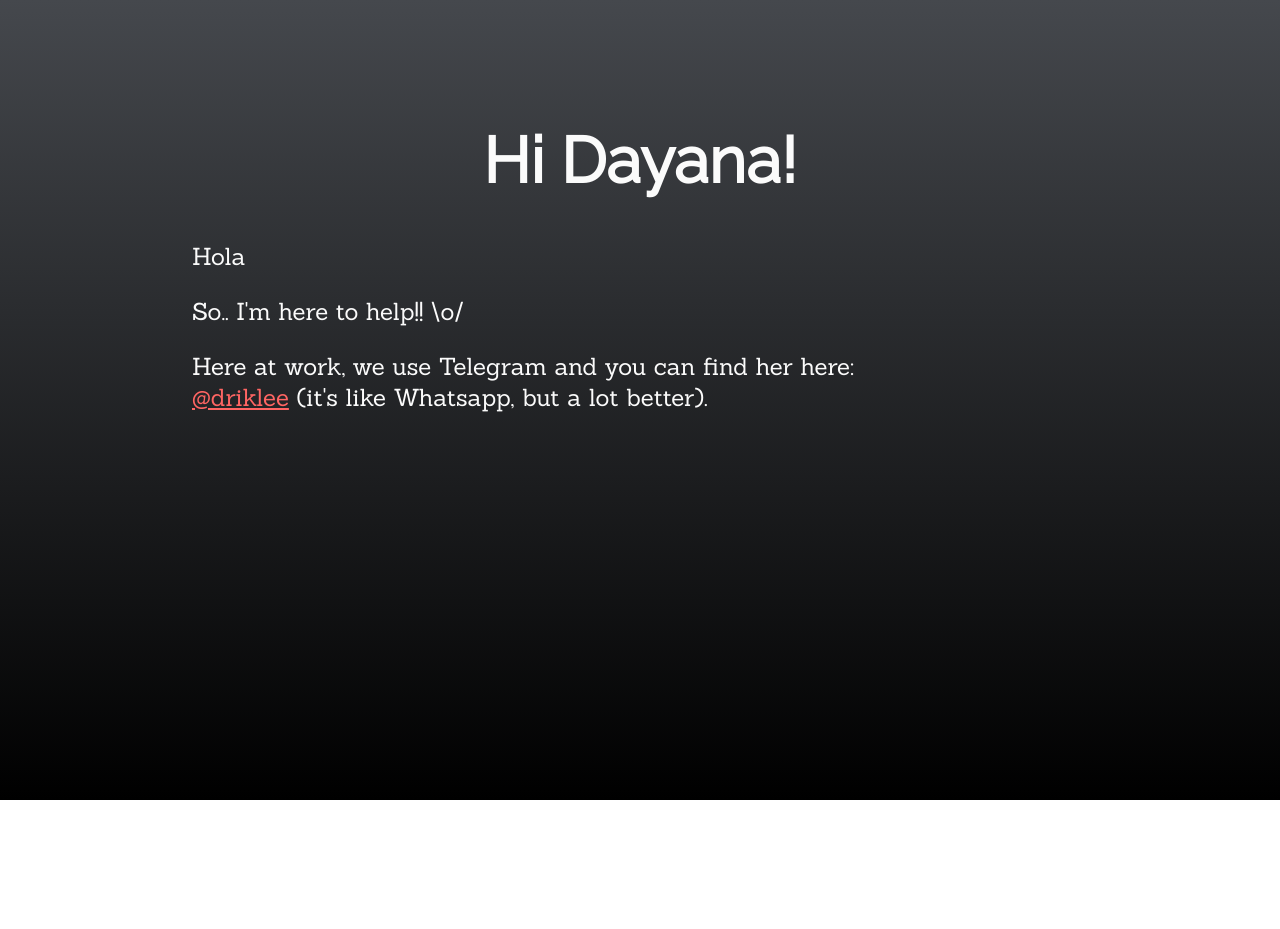
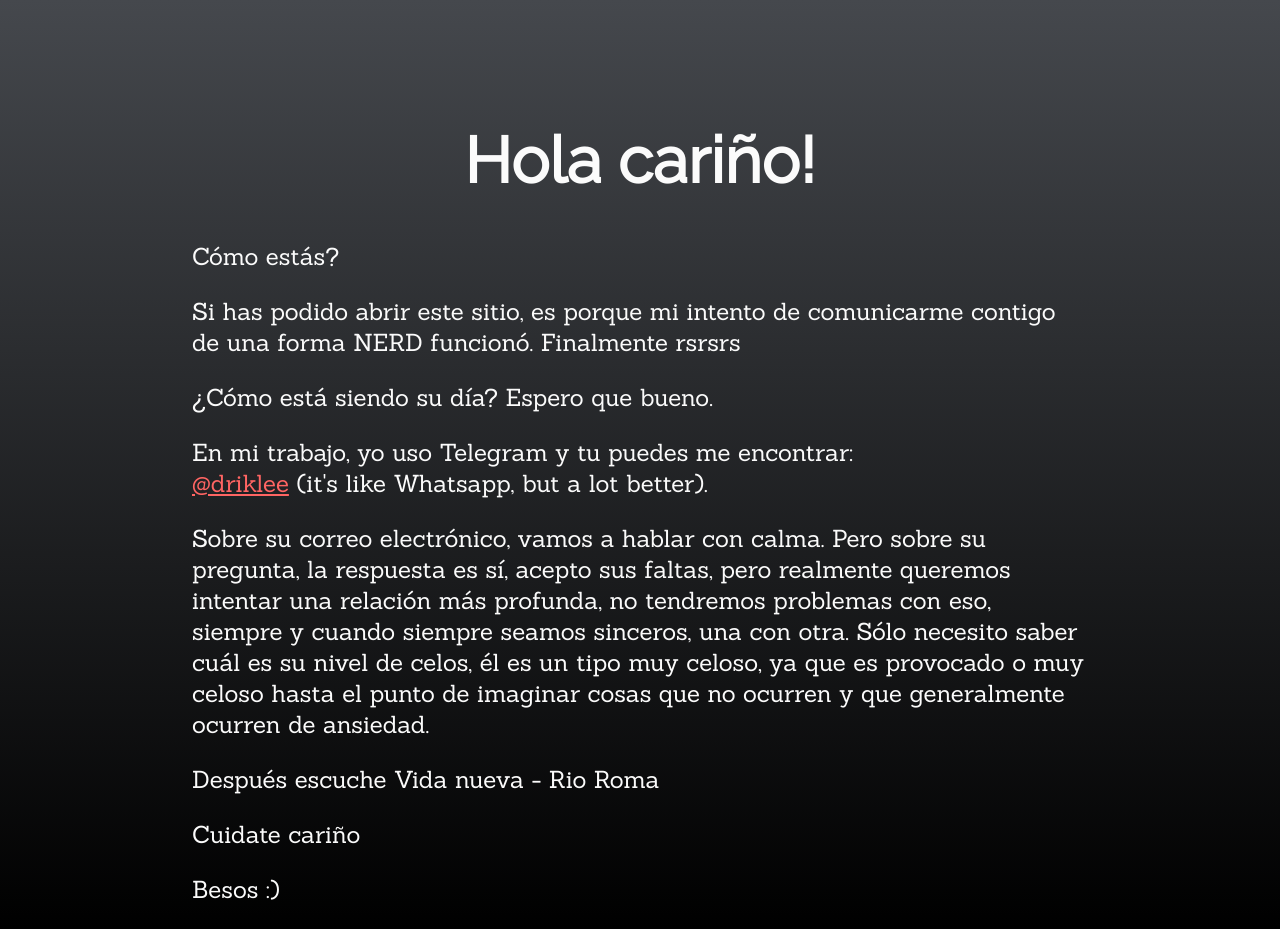
Before and after one commit to DrikaLee/DrikaLee.github.io, a plain HTML site: page index.html in a window 1280 px wide. Before the commit the page ends 800 px from the top, so only its background shows below. Drawn offline with Linux system fonts and the light colour scheme.

Commit message:
Update index.html

```diff
--- a/index.html
+++ b/index.html
@@ -1,5 +1,5 @@
 <head>
-    <title> ☻☻☻ </title>
+    <title> ❤ </title>
 
     <meta charset="UTF-8">
     <meta name="viewport" content="width=device-width, initial-scale=1.0">
@@ -29,10 +29,16 @@
 
 <main>
     <div>
-        <h1>Hi Dayana!</h1>
+        <h1>Hola cariño!</h1>
 
-        <p>Hola </p>
-        <p>So.. I'm here to help!! \o/</p>
-        <p>Here at work, we use Telegram and you can find her here:<br><a href="https://t.me/driklee" target="_blank">@driklee</a> (it's like Whatsapp, but a lot better).</p>
+        <p>Cómo estás? </p>
+        <p>Si has podido abrir este sitio, es porque mi intento de comunicarme contigo de una forma NERD funcionó. Finalmente rsrsrs </p>
+        <p>¿Cómo está siendo su día? Espero que bueno.</p>
+        <p>En mi trabajo, yo uso Telegram y tu puedes me encontrar:<br><a href="https://t.me/driklee" target="_blank">@driklee</a> (it's like Whatsapp, but a lot better).</p>
+        <p>Sobre su correo electrónico, vamos a hablar con calma. Pero sobre su pregunta, la respuesta es sí, acepto sus faltas, pero realmente queremos intentar una relación más profunda, no tendremos problemas con eso, siempre y cuando siempre seamos sinceros, una con otra. Sólo necesito saber cuál es su nivel de celos, él es un tipo muy celoso, ya que es provocado o muy celoso hasta el punto de imaginar cosas que no ocurren y que generalmente ocurren de ansiedad.</p>
+        <p> </p>
+        <p>Después escuche Vida nueva - Rio Roma</p>
+        <p>Cuidate cariño</p>
+        <p>Besos :)</>
     </div>
 </main>
```
